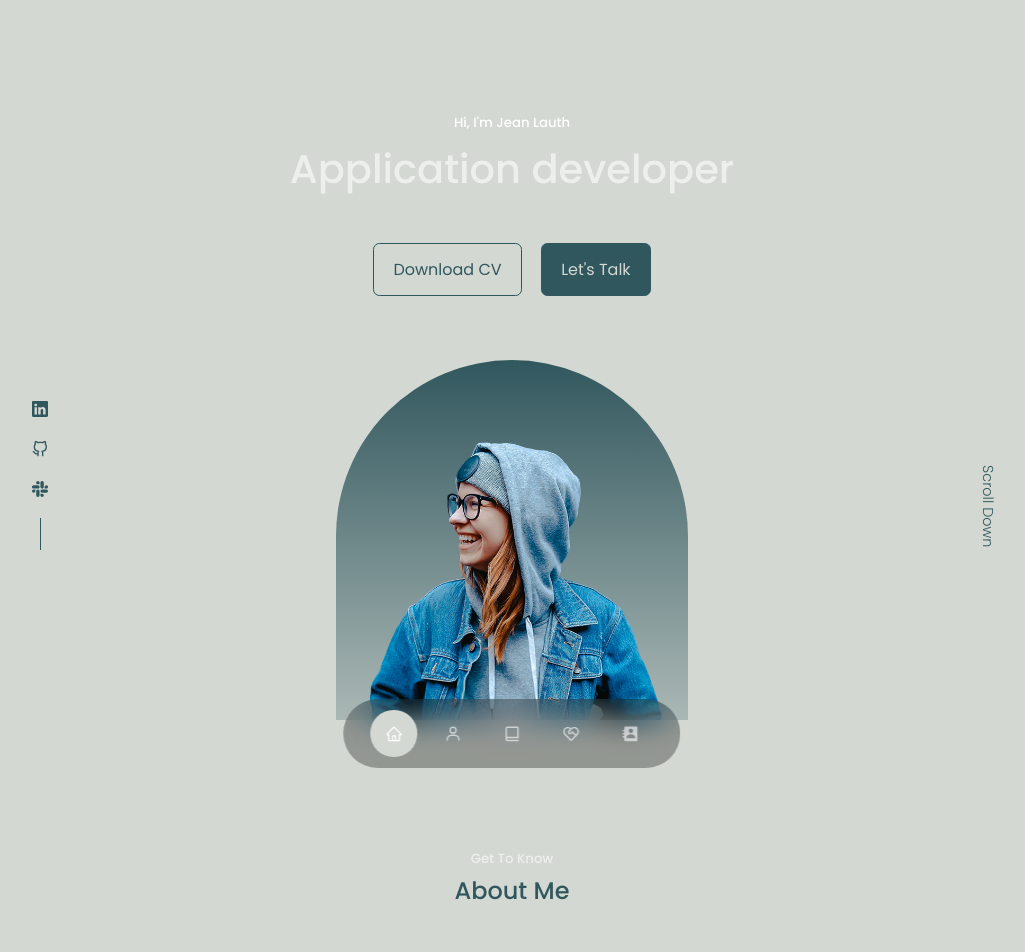
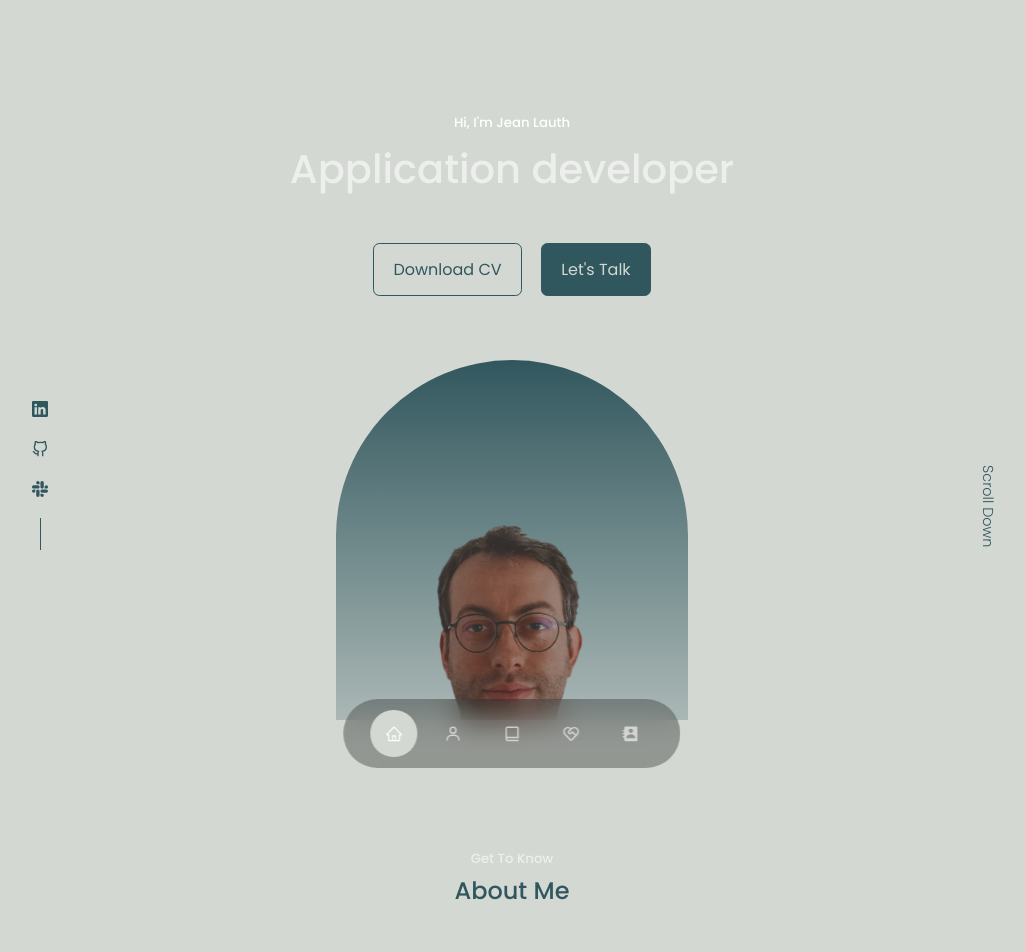
Before and after one commit to Jlauth/portfolio, a React (Create React App) app: page / in a window 1280 px wide. Shown: the top 952 px of the page, without its empty margins (128-1153 px from the left). Built offline with nearby package versions, Linux system fonts and the light colour scheme.

Commit message:
Finalisation CV + photo

```diff
--- a/src/components/header/Header.jsx
+++ b/src/components/header/Header.jsx
@@ -13,7 +13,7 @@
         <CTA />
         <HeaderSocials />
         <div className="me">
-          <img src={ME} alt="me" />
+          <img src={ME} alt="Jean Lauth" className="me-image" />
         </div>
         <a href="#contact" className='scroll__down'>Scroll Down</a>
       </div>
--- a/src/components/header/header.css
+++ b/src/components/header/header.css
@@ -49,6 +49,14 @@
     padding: 5rem 1.5rem 1.5rem 1.5rem;
 }
 
+.me-image {
+    display: block;
+    margin-left: -10%;
+    width: 120%;
+    height: 110%;
+    object-fit: cover;
+}
+
 /* =============== SCROLL DOWN ========== */
 .scroll__down {
     position: absolute;
@@ -72,7 +80,8 @@
         height: 100vh;
     }
 
-    .header__socials, .scroll__down {
+    .header__socials,
+    .scroll__down {
         display: none;
     }
 }
```
Also changed, not shown: src/assets/me.png, 1 other file (tests, documents, lock files or other folders).
